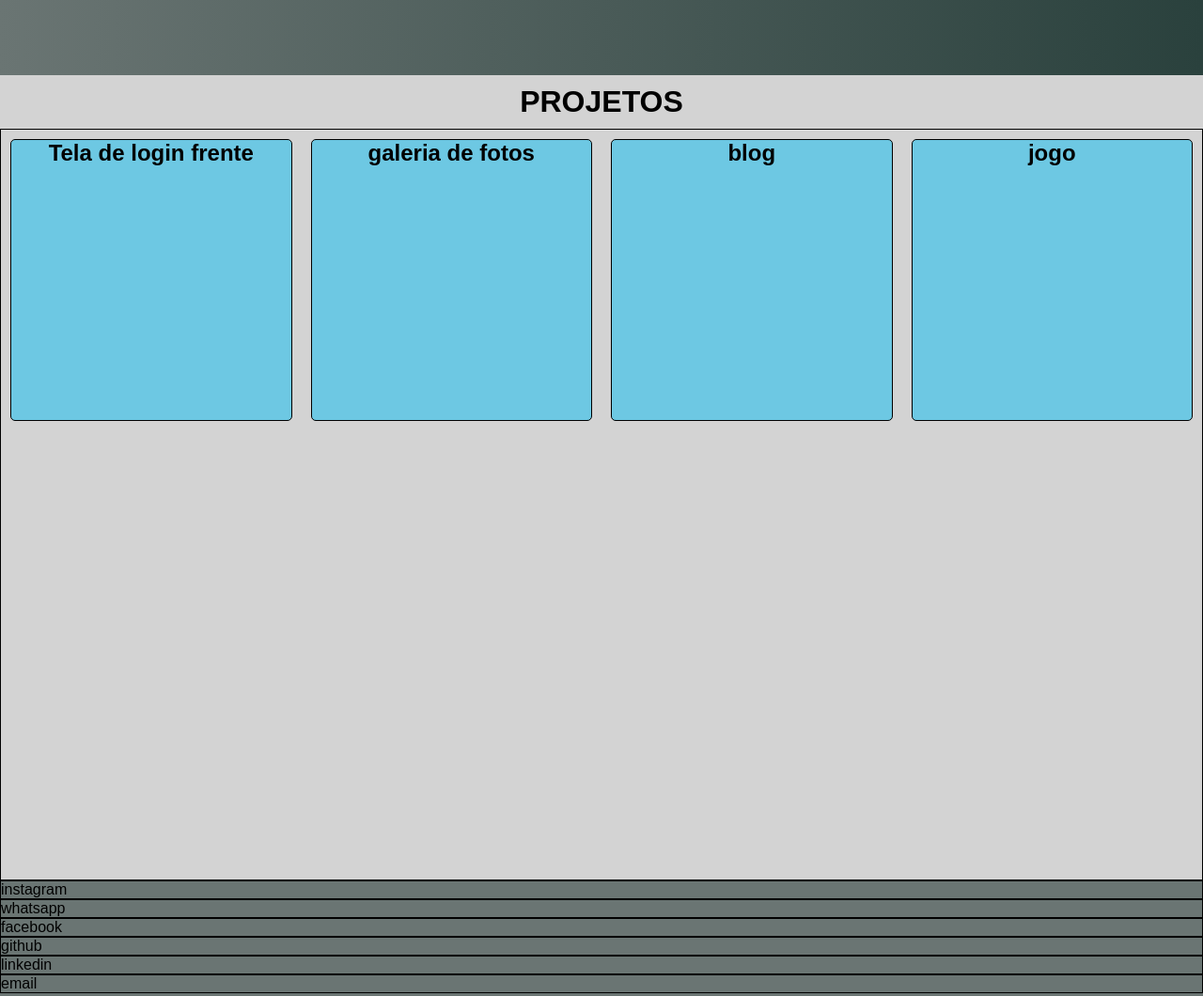
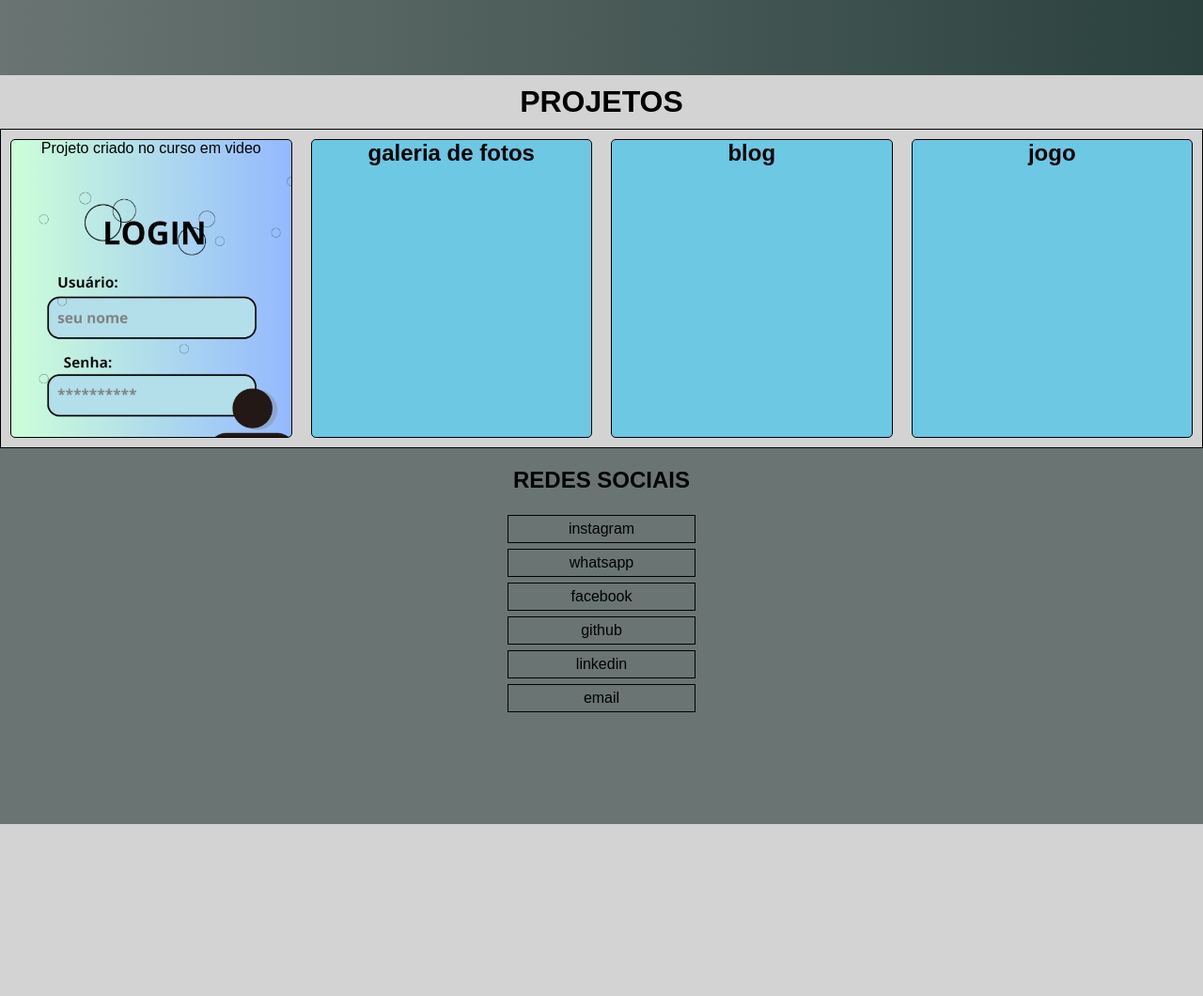
Before and after one commit to Rodrigo-oliv3r/portifolio_rodrigo, a plain HTML site: page index.html in a window 1280 px wide. Shown: the part 720-1780 px from the top of the page at 94% size. After the commit the page ends 1597 px from the top, so only its background shows below. Drawn offline with nearby package versions, Linux system fonts and the light colour scheme.

Commit message:
praticando

```diff
--- a/estilo/style.css
+++ b/estilo/style.css
@@ -114,25 +114,34 @@ h1#titulo{
 }
 
 section.projetos{
-    height: 100vh;
+    height: 340px;
     display: flex;
     flex-flow: row nowrap;
-    justify-content: space-around;
+    justify-content: center;
     align-items: top;
     border: 1px solid black;
 }
 
 section.projetos > div {
-    flex: 1 1 200px;
-    height: 300px;
+    flex: 1 0 150px;
+    width: 300px;
     margin: 10px;
     background-color: rgb(109, 200, 227);
     text-align: center;
     border: 1px solid black;
     border-radius: 5px;
+}
+section.projetos > div#login{
+    background-image: url('../imagens/login-500.png');
+    background-size: cover;
+    background-position: center top;
+}
+section.projetos > div#login:hover {
+    background-image: url('../imagens/login\ 2.png');
+    background-size: cover;
+    background-position: center center;
+}
 
-
-}
 section.projetos > div:hover {
 
     background-color: green;
@@ -143,11 +152,24 @@ section.projetos > div:hover {
 }
 
 section.redes-sociais{
-    height: 100vh;
+    height: 400px;
     background-color: var(--cor03);
+    display: flex;
+    flex-flow: column nowrap;
+    justify-content: top;
+    align-items: center;
 
+
+}
+section.redes-sociais > h1 {
+    padding: 20px;
+    text-align: center;
 }
 section.redes-sociais > div {
     border: 1px solid black;
-    ba
+    width: 200px;
+    text-align: center;
+    padding: 5px;
+    margin: 3px;
+
 }
--- a/index.html
+++ b/index.html
@@ -35,8 +35,8 @@
 
     <section class="projetos">
 
-        <div>
-            <h1>Tela de login frente</h1>
+        <div id="login">
+            <p>Projeto criado no curso em video</p>
         </div>
         <div>
             <h1>galeria de fotos</h1>
@@ -50,6 +50,7 @@
     </section>
 
     <section class="redes-sociais">
+        <h1> REDES SOCIAIS</h1>
         <div>instagram</div>
         <div>whatsapp</div>
         <div>facebook</div>
```
Also changed, not shown: imagens/login 2.png (added), imagens/login-500.png (added).
